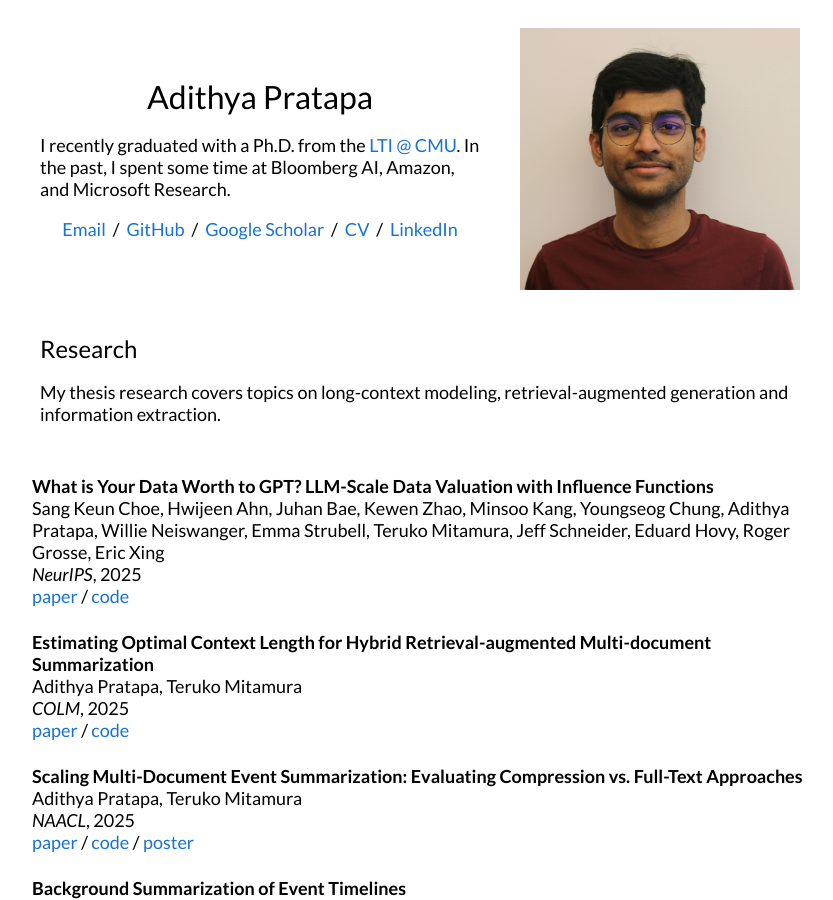
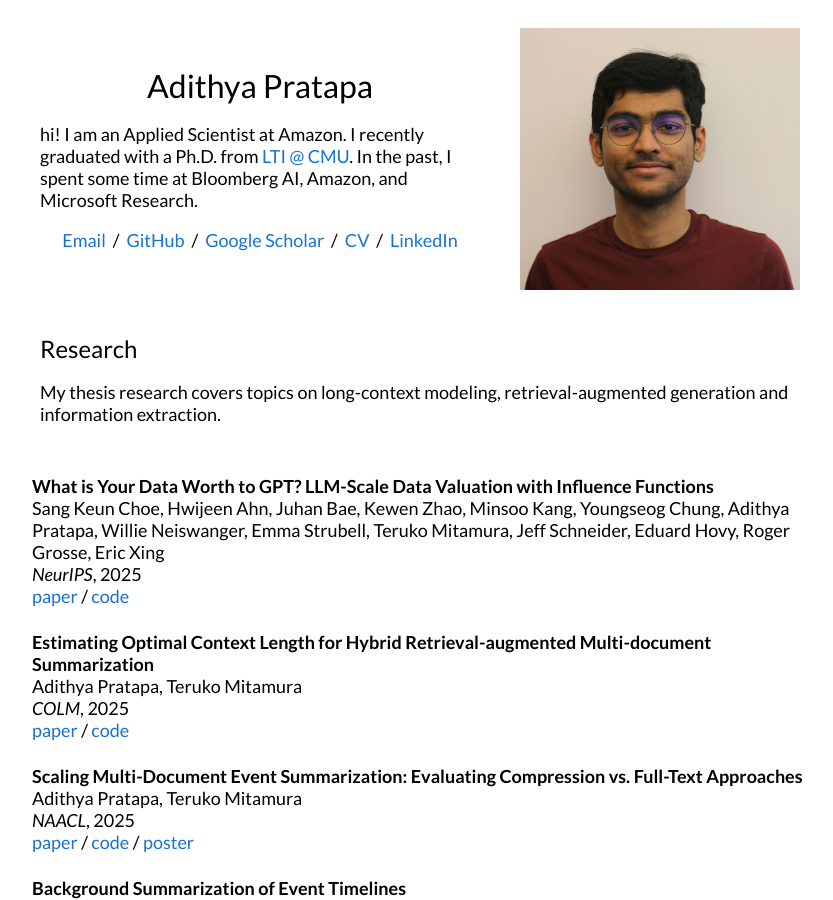
Before and after one commit to adithya7/adithya7.github.io, a Jekyll site: the page built from _posts/2024-05-22-data-valuation.md, in a window 1280 px wide and 900 px high. Shown: the whole window, without its empty margins (220-1053 px from the left). Built offline with Jekyll 4.4.1, drawn with Linux system fonts in a browser that asks for light colours.

Commit message:
Update personal introduction in default layout

```diff
--- a/_layouts/default.html
+++ b/_layouts/default.html
@@ -26,7 +26,7 @@
                 Adithya Pratapa
               </h1>
               <p>
-                I recently graduated with a Ph.D. from the <a href="https://lti.cmu.edu/">LTI @ CMU</a>. In the past, I spent some time at Bloomberg AI, Amazon, and Microsoft Research.
+                hi! I am an Applied Scientist at Amazon. I recently graduated with a Ph.D. from <a href="https://lti.cmu.edu/">LTI @ CMU</a>. In the past, I spent some time at Bloomberg AI, Amazon, and Microsoft Research.
               </p>
               <p style="text-align:center">
                 <a href="mailto:vpratapa@cs.cmu.edu">Email</a> &nbsp;/&nbsp;
```
